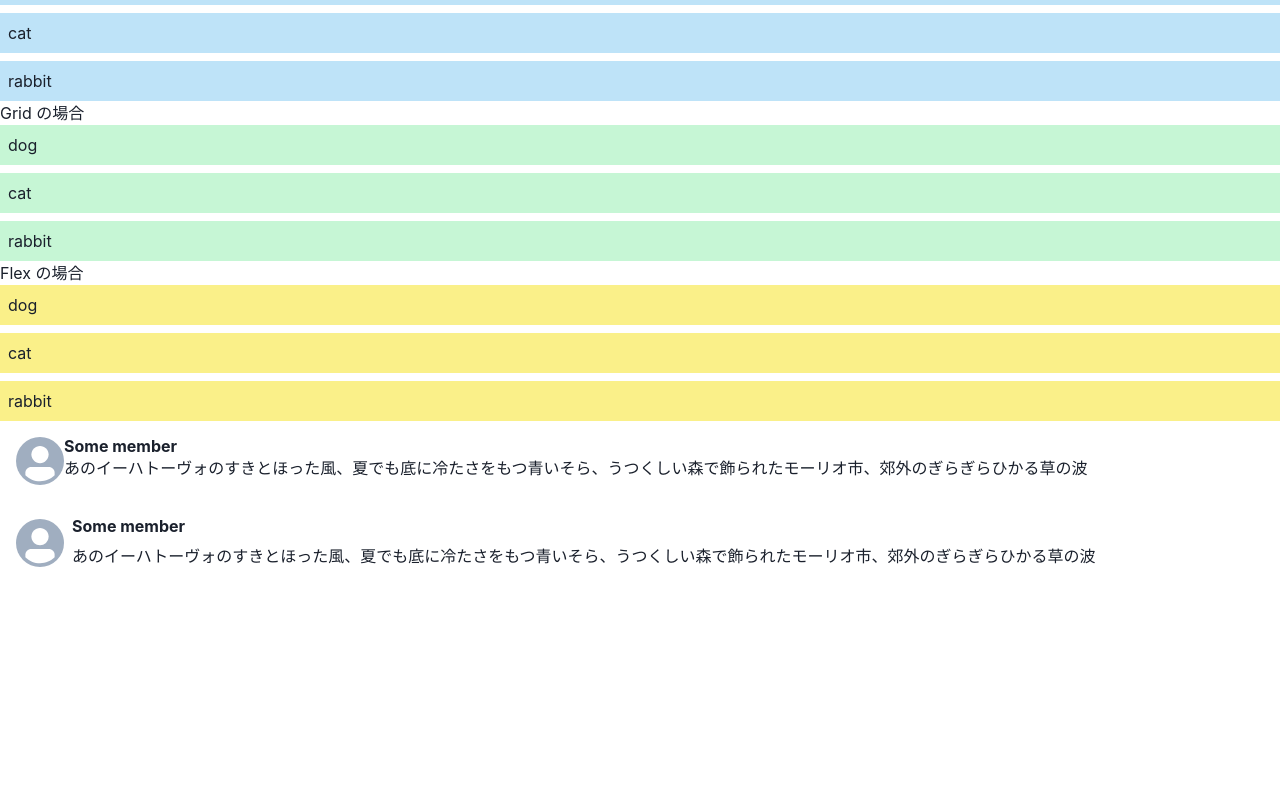
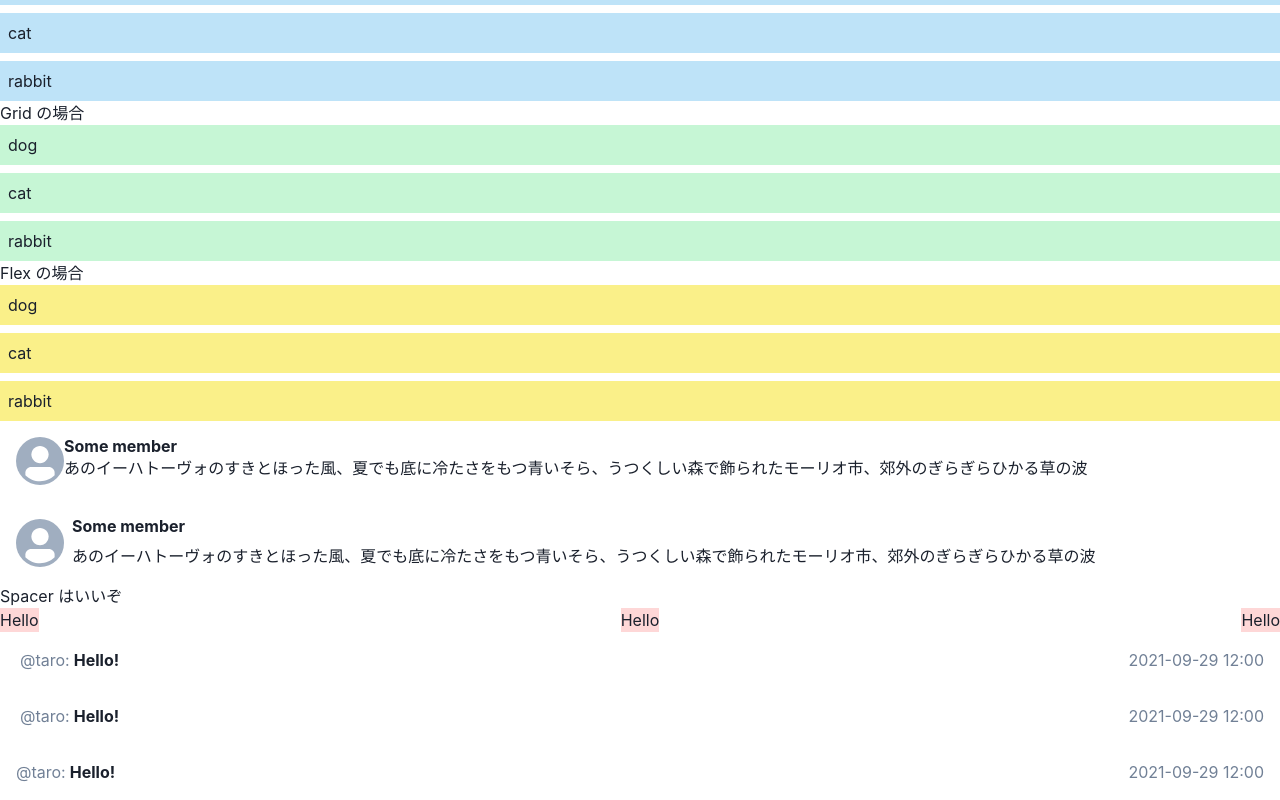
Before and after one commit to y4shiro/chakraui-way-of-walking, a Next.js app: page /chapter2 in a window 1280 px wide. Shown: the part 478-1278 px from the top of the page. Before the commit the page ends 1062 px from the top, so only its background shows below. Built offline with nearby package versions, Linux system fonts and the light colour scheme.

Commit message:
Spacer を使う

```diff
--- a/pages/chapter2.tsx
+++ b/pages/chapter2.tsx
@@ -8,6 +8,7 @@ import {
   Heading,
   HStack,
   Stack,
+  Spacer,
 } from '@chakra-ui/react';
 
 const sampleText: string[] = ['dog', 'cat', 'rabbit'];
@@ -70,6 +71,43 @@ const Chapter2: NextPage = () => {
 
       <CommentItemBox />
       <CommentItemHStack />
+
+      <h2>Spacer はいいぞ</h2>
+      <Flex>
+        <Box bg={'red.100'}>Hello</Box>
+        <Spacer />
+        <Box bg={'red.100'}>Hello</Box>
+        <Spacer />
+        <Box bg={'red.100'}>Hello</Box>
+      </Flex>
+
+      <Flex justifyContent="space-between" p={4}>
+        <Flex>
+          <Box color="gray.500" px={1}>
+            @taro:
+          </Box>
+          <Box fontWeight="bold">Hello!</Box>
+        </Flex>
+        <Flex>
+          <Box color="gray.500">2021-09-29 12:00</Box>
+        </Flex>
+      </Flex>
+
+      <Flex p={4}>
+        <Box color="gray.500" px={1}>
+          @taro:
+        </Box>
+        <Box fontWeight="bold">Hello!</Box>
+        <Spacer />
+        <Box color="gray.500">2021-09-29 12:00</Box>
+      </Flex>
+
+      <HStack p={4} spacing={1}>
+        <Box color="gray.500">@taro:</Box>
+        <Box fontWeight="bold">Hello!</Box>
+        <Spacer />
+        <Box color="gray.500">2021-09-29 12:00</Box>
+      </HStack>
     </>
   );
 };
```
